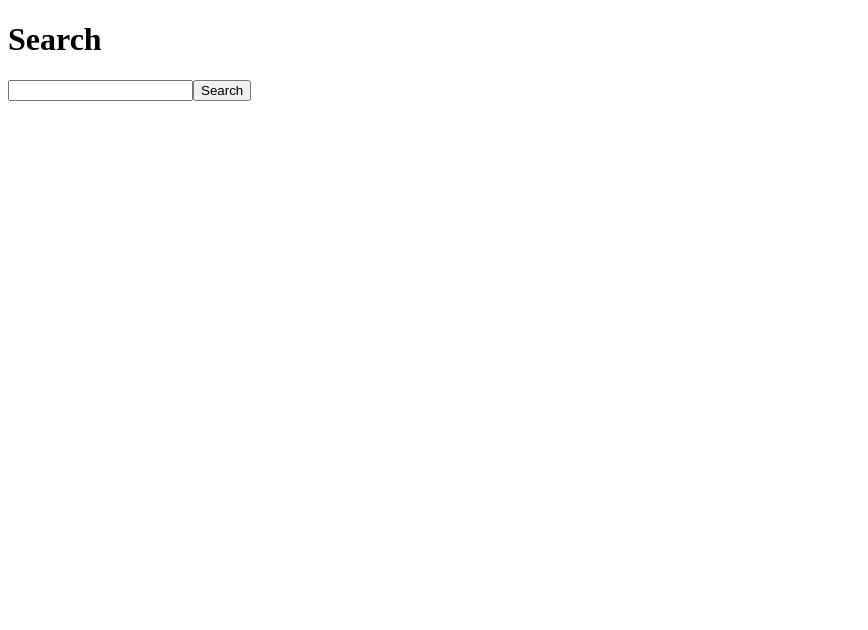
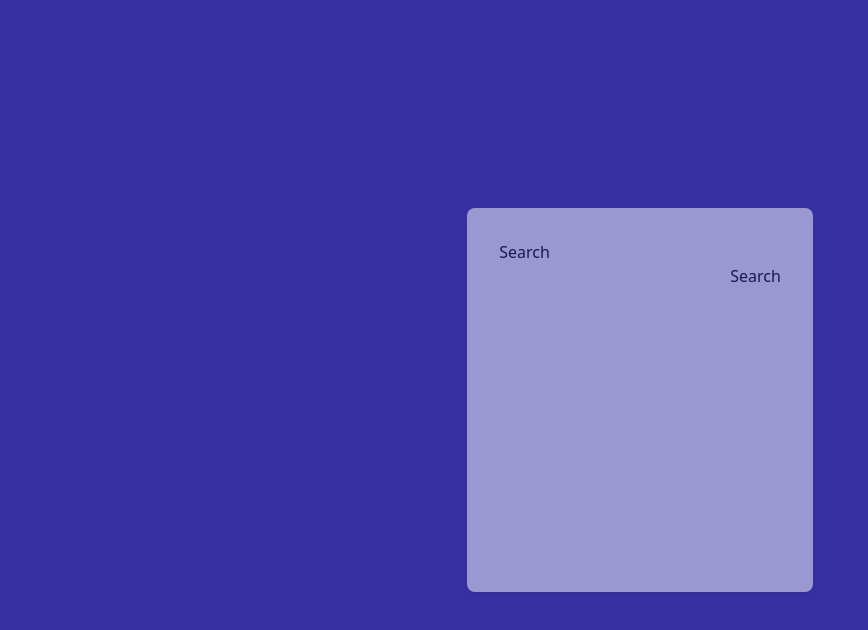
Before and after one commit to galgue/setlistener, a Next.js app: page / in a window 1280 px wide. Shown: the top 630 px of the page, without its empty margins (0-868 px from the left). Built offline with nearby package versions, Linux system fonts and the light colour scheme.

Commit message:
use tailwind

```diff
--- a/src/app/layout.tsx
+++ b/src/app/layout.tsx
@@ -1,16 +1,24 @@
+import "~/styles/globals.css";
+
 export const metadata = {
-  title: 'Next.js',
-  description: 'Generated by Next.js',
-}
+  title: "Next.js",
+  description: "Generated by Next.js",
+};
 
 export default function RootLayout({
   children,
 }: {
-  children: React.ReactNode
+  children: React.ReactNode;
 }) {
   return (
     <html lang="en">
-      <body>{children}</body>
+      <body>
+        <div className="flex h-screen items-center justify-center bg-indigo-800">
+          <div className="relative h-96 max-w-7xl rounded-lg bg-white p-8 opacity-50 shadow-md">
+            {children}
+          </div>
+        </div>
+      </body>
     </html>
-  )
+  );
 }
```
